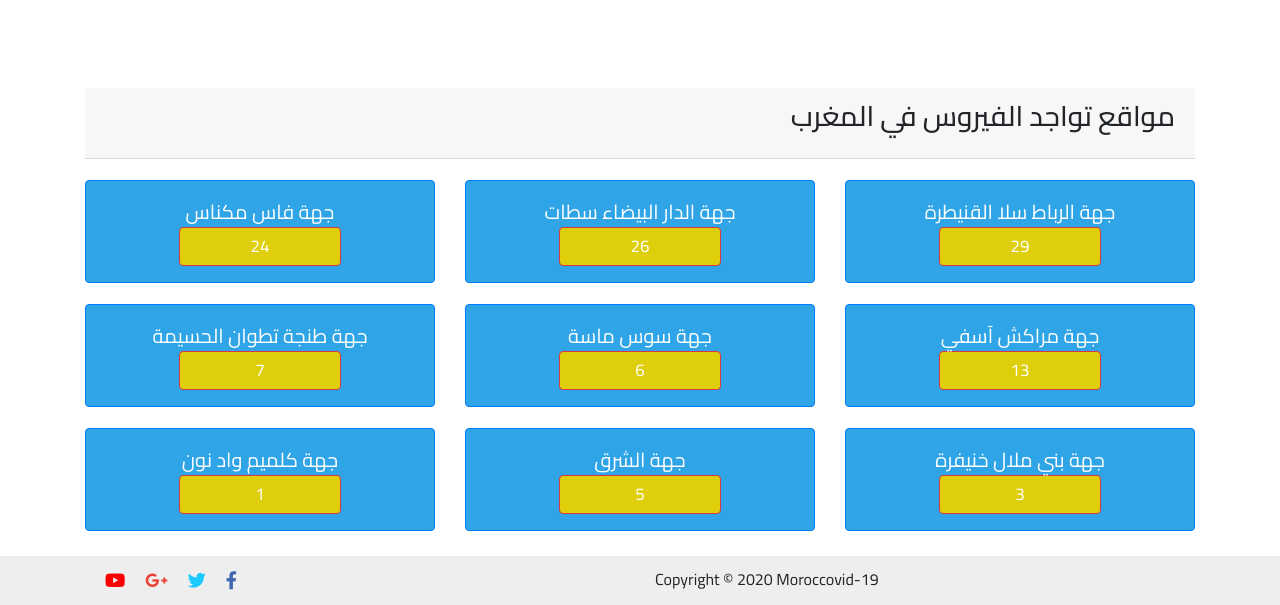
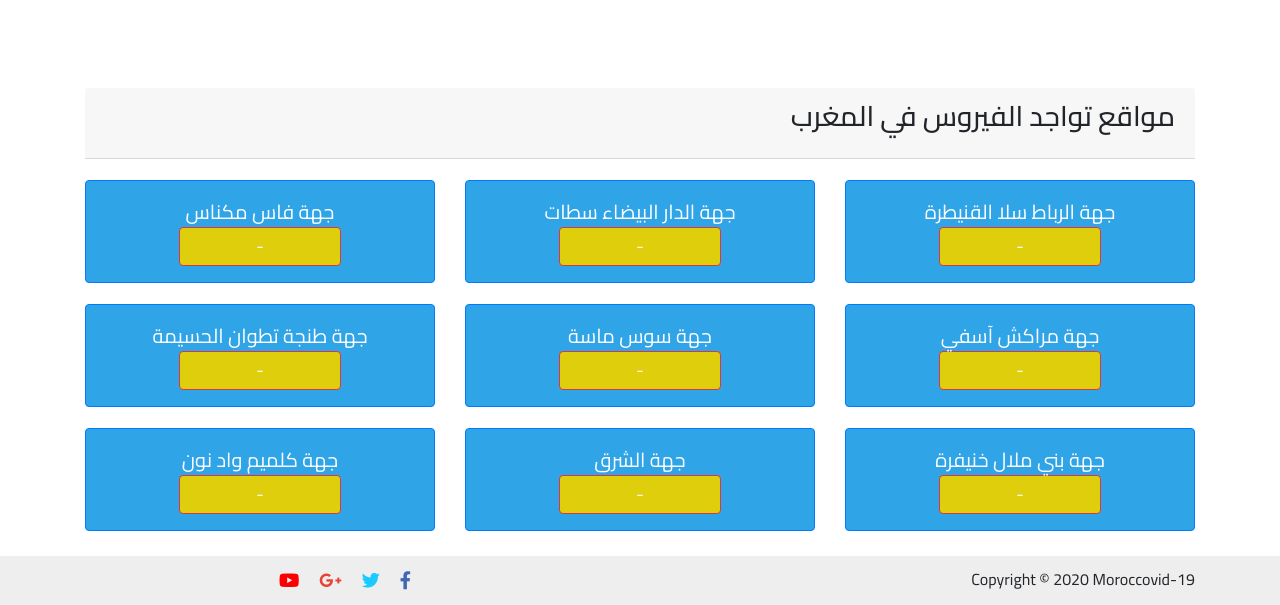
Before and after one commit to moroccanprogrammers/moroccovid-19, a PHP site: page / in a window 1280 px wide. Shown: the part 2322-2927 px from the top of the page. Run offline with PHP 8.4, Linux system fonts and the light colour scheme; some libraries are stand-ins or nearby versions.

Commit message:
my eighth commit

```diff
--- a/index.html
+++ b/index.html
@@ -341,20 +341,20 @@
 
 									<div class="grid-item btn btn-primary">
 										جهة الرباط سلا القنيطرة
-										<span class="btn btn-danger" id="Rabat-Salé-Kenitra">29</span>
+										<span class="btn btn-danger" id="RabatSalKenitra">-</span>
 									</div>
 
 								</div>
 								<div class="col-md-4">
 									<div class="grid-item btn btn-primary">
 										جهة الدار البيضاء سطات
-										<span class="btn btn-danger" id="Casa-Settat">26</span>
+										<span class="btn btn-danger" id="CasaSettat">-</span>
 									</div>
 								</div>
 								<div class="col-md-4">
 									<div class="grid-item btn btn-primary">
 										جهة فاس مكناس
-										<span class="btn btn-danger" id="Fès-meknes">24</span>
+										<span class="btn btn-danger" id="Fsmeknes">-</span>
 									</div>
 								</div>
 							</div>
@@ -363,19 +363,19 @@
 								<div class="col-md-4">
 									<div class="grid-item btn btn-primary">
 										جهة مراكش آسفي
-										<span class="btn btn-danger" id="Marrakech-Safi">13</span>
+										<span class="btn btn-danger" id="MarrakechSafi">-</span>
 									</div>
 								</div>
 								<div class="col-md-4">
 									<div class="grid-item btn btn-primary">
 										جهة سوس ماسة
-										<span class="btn btn-danger" id="Souss-Massa">6</span>
+										<span class="btn btn-danger" id="SoussMassa">-</span>
 									</div>
 								</div>
 								<div class="col-md-4">
 									<div class="grid-item btn btn-primary">
 										جهة طنجة تطوان الحسيمة
-										<span class="btn btn-danger" id="Tanger-Tetouan-Al-Hoceima">7</span>
+										<span class="btn btn-danger" id="TangerTetouanAlHoceima">-</span>
 									</div>
 								</div>
 							</div>
@@ -383,19 +383,19 @@
 								<div class="col-md-4">
 									<div class="grid-item btn btn-primary">
 										جهة بني ملال خنيفرة
-										<span class="btn btn-danger" id="Beni-Mellal-Khénifra">3</span>
+										<span class="btn btn-danger" id="BeniMellalKhnifra">-</span>
 									</div>
 								</div>
 								<div class="col-md-4">
 									<div class="grid-item btn btn-primary">
 										جهة الشرق
-										<span class="btn btn-danger" id="charq">5</span>
+										<span class="btn btn-danger" id="Oriental">-</span>
 									</div>
 								</div>
 								<div class="col-md-4">
 									<div class="grid-item btn btn-primary">
 										جهة كلميم واد نون
-										<span class="btn btn-danger" id="Guelmim-Oued-Noun">1</span>
+										<span class="btn btn-danger" id="GuelmimOuedNoun">-</span>
 									</div>
 
 								</div>
@@ -414,10 +414,10 @@
 	<footer class="footer">
 		<div class="home-contact container">
 			<div class="row">
-				<div class="col-sm-6 text-center text-sm-left">
+				<div class="col-sm-6 text-center text-sm-right">
 					Copyright &copy; <span class="year">2020</span> Moroccovid-19
 				</div>
-				<div class="col-sm-6  text-center text-sm-right">
+				<div class="col-sm-6 text-sm-left">
 					<ul class="nav list-unstyled">
 						<li ><a href="#"><i class="fab fa-facebook-f"  style="color: #4267B2;"></i></a></li>
 						<li ><a href="#"><i class="fab fa-twitter"  style="color: #1DCAFF;"></i></a></li>
@@ -468,6 +468,7 @@
 			const response = await fetch(regi_url);
 			const data = await response.json();
 
+
 			var Fsmeknes = data.Fsmeknes;
 			var MarrakechSafi = data.MarrakechSafi;
 			var RabatSalKenitra = data.RabatSalKenitra;
@@ -476,10 +477,7 @@
 			var GuelmimOuedNoun = data.GuelmimOuedNoun;
 			var Oriental = data.Oriental;
 			var SoussMassa = data.SoussMassa;
-			var Daraatafilalet = data.Daraatafilalet;
 			var BeniMellalKhnifra = data.BeniMellalKhnifra;
-			var LayouneSakiaElHamra = data.LayouneSakiaElHamra;
-			var DakhlaOuedEdDahab = data.DakhlaOuedEdDahab;
 
 			document.getElementById("Fsmeknes").textContent = Fsmeknes;
 			document.getElementById("MarrakechSafi").textContent = MarrakechSafi;
@@ -489,10 +487,7 @@
 			document.getElementById("GuelmimOuedNoun").textContent = GuelmimOuedNoun;
 			document.getElementById("Oriental").textContent = Oriental;
 			document.getElementById("SoussMassa").textContent = SoussMassa;
-			document.getElementById("Daraatafilalet").textContent = Daraatafilalet;
 			document.getElementById("BeniMellalKhnifra").textContent = BeniMellalKhnifra;
-			document.getElementById("LayouneSakiaElHamra").textContent = LayouneSakiaElHamra;
-			document.getElementById("DakhlaOuedEdDahab").textContent = DakhlaOuedEdDahab;
 		  }
 
 		  getRegions();
--- a/layout/css/index.css
+++ b/layout/css/index.css
@@ -321,7 +321,8 @@ font-size: 50px;
 }
 .footer ul{
     margin: 0;
-	float: left;
+	display: flex;
+	justify-content: center;
 }
 .footer ul li{
     display: inline-block;
```
